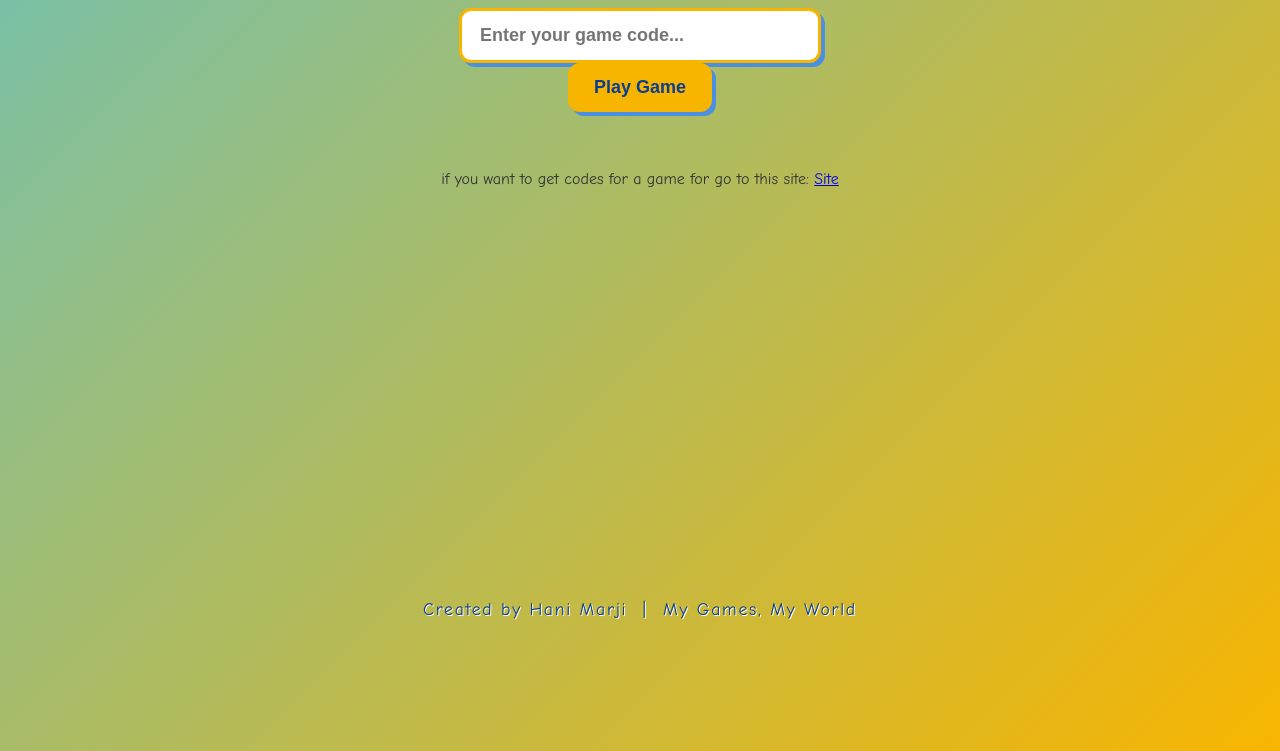
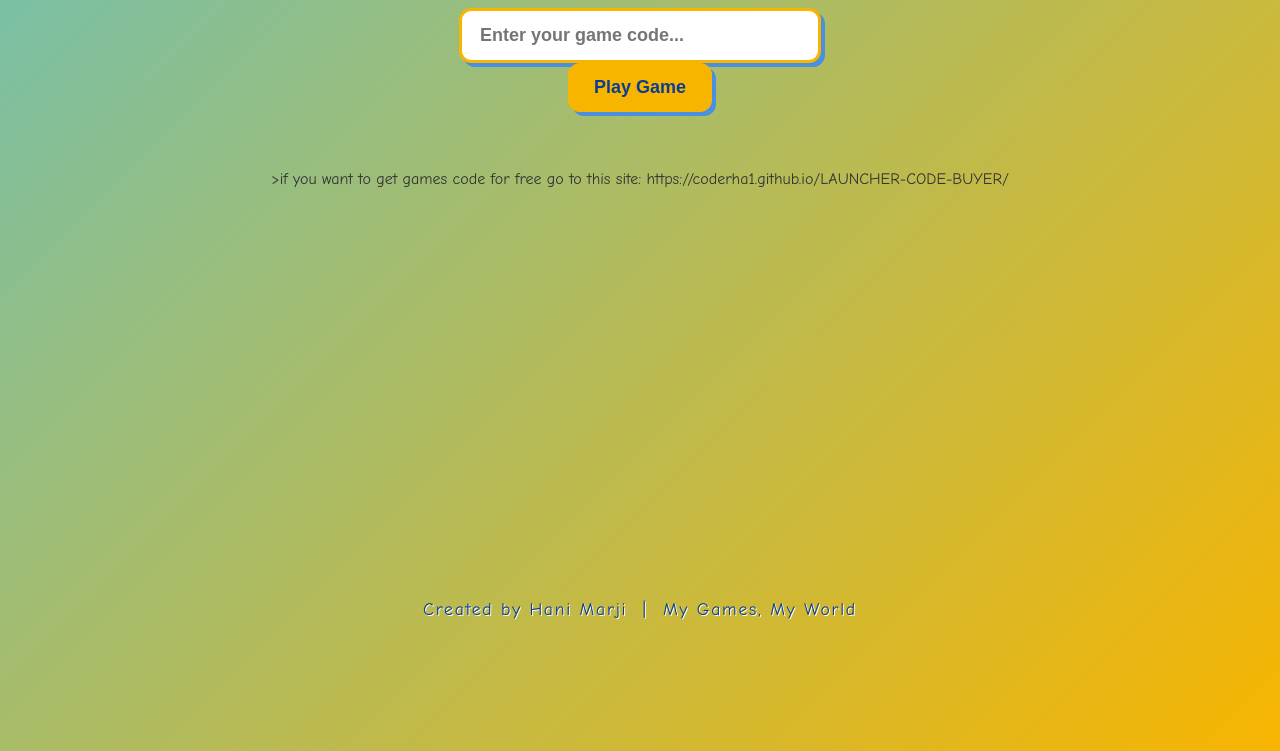
Before and after one commit to CoderHa1/Hani-s-Game-Launcher, a plain HTML site: page index.html in a window 1280 px wide. Shown: the part 169-920 px from the top of the page. Drawn offline with Linux system fonts and the light colour scheme.

Commit message:
Update index.html

```diff
--- a/index.html
+++ b/index.html
@@ -33,6 +33,6 @@
 
   <script src="launcher.js"></script>
   <footer>Created by Hani Marji &nbsp;|&nbsp; My Games, My World</footer>
-  <p>if you want to get codes for a game for go to this site: <a href="https://coderha1.github.io/LAUNCHER-CODE-BUYER/">Site</a></p>
+  <p>>if you want to get games code for free go to this site: https://coderha1.github.io/LAUNCHER-CODE-BUYER/</p>
 </body>
 </html>
```
